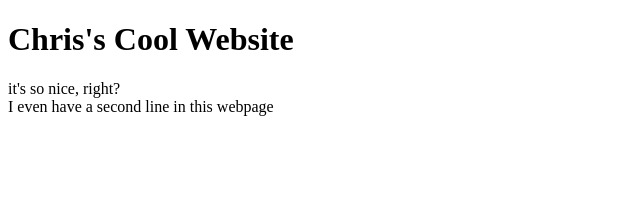
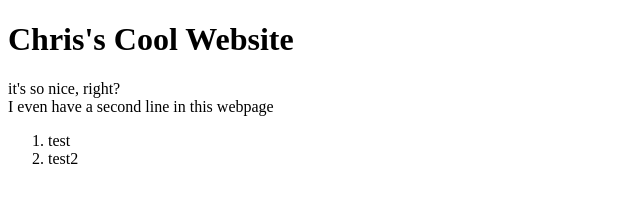
Before and after one commit to chrisharms/chrisharms.github.io, a plain HTML site: page index.html in a window 1280 px wide. Shown: the full height of the page, 0-640 px from the left. Drawn offline with Linux system fonts and the light colour scheme.

Commit message:
Testing git with ubuntu

```diff
--- a/index.html
+++ b/index.html
@@ -6,5 +6,9 @@
 <body>
     <h1>Chris's Cool Website</h1>
         <p>it's so nice, right?<br> I even have a second line in this webpage</p>
+	<ol>
+	  <li>test</li>
+	  <li>test2</li>
+	</ol>
 </body>
 </html>
```
